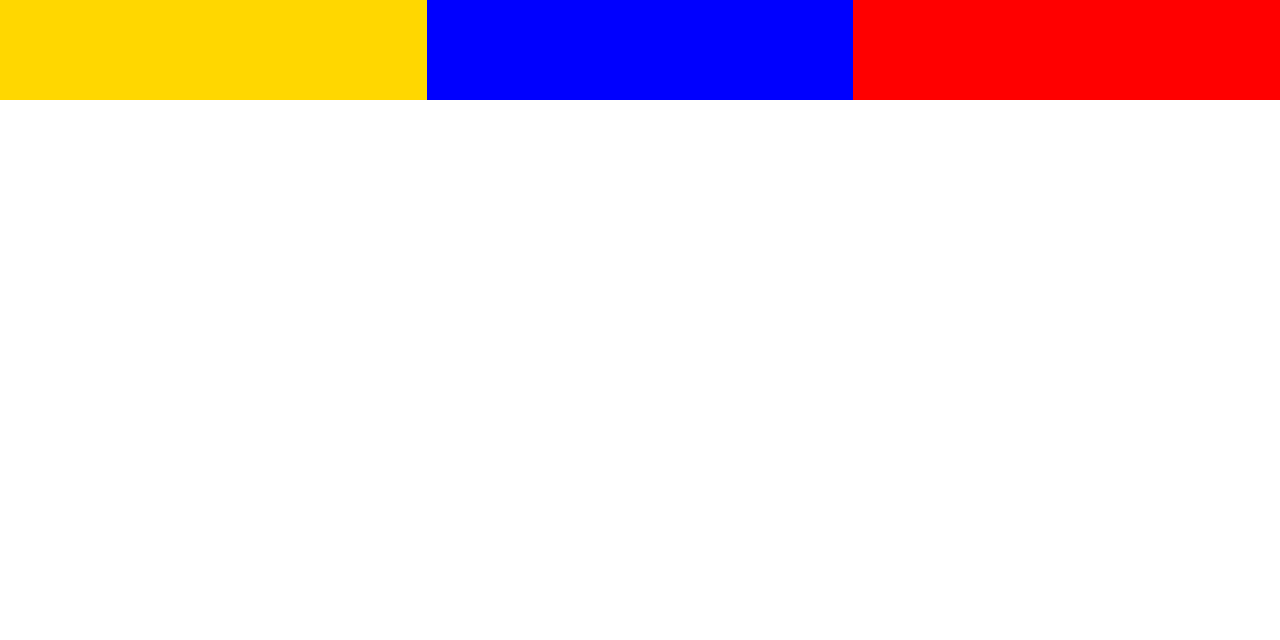
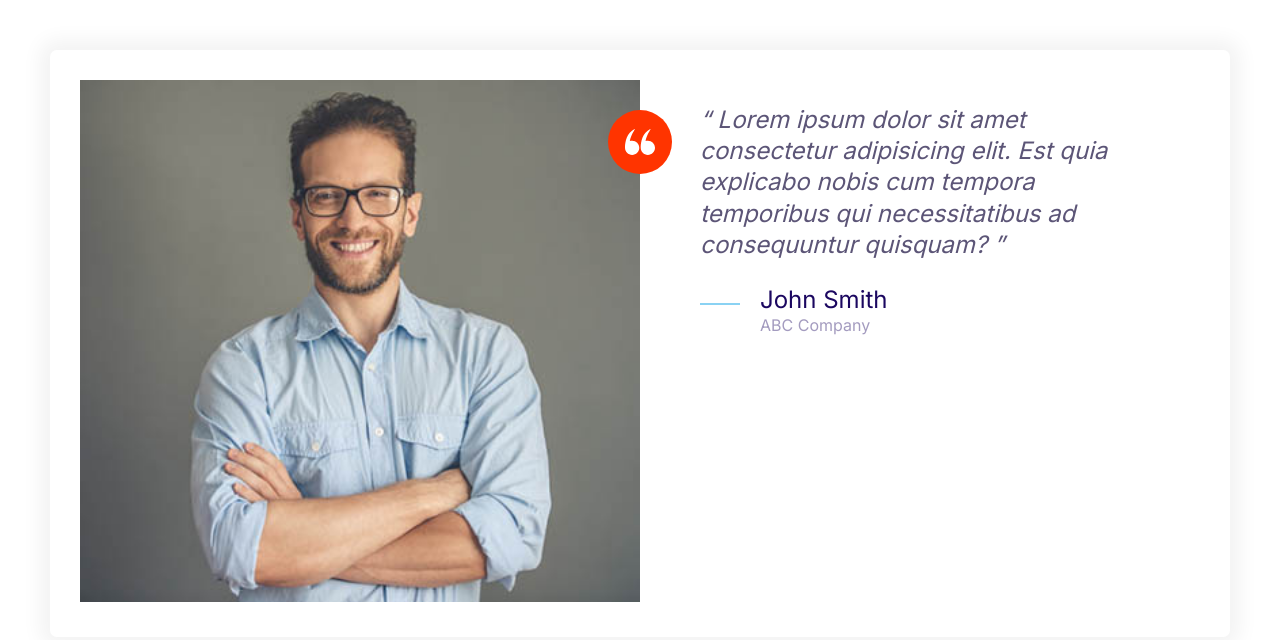
Before and after one commit to Oenghuswalsh/moshify, a plain HTML site: page index.html in a window 1280 px wide. Drawn offline with Linux system fonts and the light colour scheme.

Commit message:
Build testimonial component

```diff
--- a/css/styles.css
+++ b/css/styles.css
@@ -166,8 +166,17 @@ a {
   height: 40px;
 }
 
+.icon--small {
+  width: 30px;
+  height: 30px;
+}
+
 .icon--primary {
   fill: var(--color-primary);
+}
+
+.icon--white {
+  fill: #fff;
 }
 
 .icon-container {
@@ -178,6 +187,10 @@ a {
   display: inline-flex;
   justify-content: center;
   align-items: center;
+}
+
+.icon-container--accent {
+  background: var(--color-accent);
 }
 
 /* Buttons */
@@ -409,6 +422,7 @@ a {
   color: var(--color-headings);
   opacity: 0.4;
   font-size: 2rem;
+  font-style: normal;
 }
 
 .quote__line {
@@ -444,3 +458,33 @@ a {
     grid-template-columns: 1fr 1fr 1fr;
   }
 }
+
+/* Testimonial */
+.testimonial {
+  padding: 3rem;
+}
+
+.testimonial__image {
+  position: relative;
+}
+
+.testimonial__image > img {
+  width: 100%;
+}
+
+.testimonial__image > .icon-container {
+  position: absolute;
+  top: 3rem;
+  right: -32px;
+}
+
+@media screen and (min-width: 768px) {
+  .testimonial .quote,
+  .testimonial__author {
+    font-size: 2.4rem;
+  }
+
+  .testimonial .quote {
+    margin-left: 6rem;
+  }
+}
--- a/index.html
+++ b/index.html
@@ -14,11 +14,38 @@
     <link rel="stylesheet" href="css/normalize.css" />
     <link rel="stylesheet" href="css/styles.css" />
   </head>
-  <body>
-    <div class="grid grid--1x3">
-      <div style="height: 100px; background: gold"></div>
-      <div style="height: 100px; background: blue"></div>
-      <div style="height: 100px; background: red"></div>
+  <body style="padding: 5rem">
+    <div class="card testimonial">
+      <div class="grid grid--1x2">
+        <div class="testimonial__image">
+          <img src="css/images/testimonial.jpg" alt="Smiling happy customer" />
+          <span class="icon-container icon-container--accent">
+            <svg class="icon icon--white icon--small">
+              <use xlink:href="css/images/sprite.svg#quotes"></use>
+            </svg>
+          </span>
+        </div>
+        <blockquote class="quote">
+          <p class="quote__text">
+            Lorem ipsum dolor sit amet consectetur adipisicing elit. Est quia
+            explicabo nobis cum tempora temporibus qui necessitatibus ad
+            consequuntur quisquam?
+          </p>
+          <footer>
+            <div class="media">
+              <div class="media__image">
+                <svg class="icon icon--primary quote__line">
+                  <use xlink:href="css/images/sprite.svg#line"></use>
+                </svg>
+              </div>
+              <div class="media__body">
+                <h3 class="media__title quote__author">John Smith</h3>
+                <p class="quote__organization">ABC Company</p>
+              </div>
+            </div>
+          </footer>
+        </blockquote>
+      </div>
     </div>
   </body>
 </html>
```
Also changed, not shown: css/components/testimonial.html (added, +32 -0 lines), css/images/testimonial.jpg (added).
